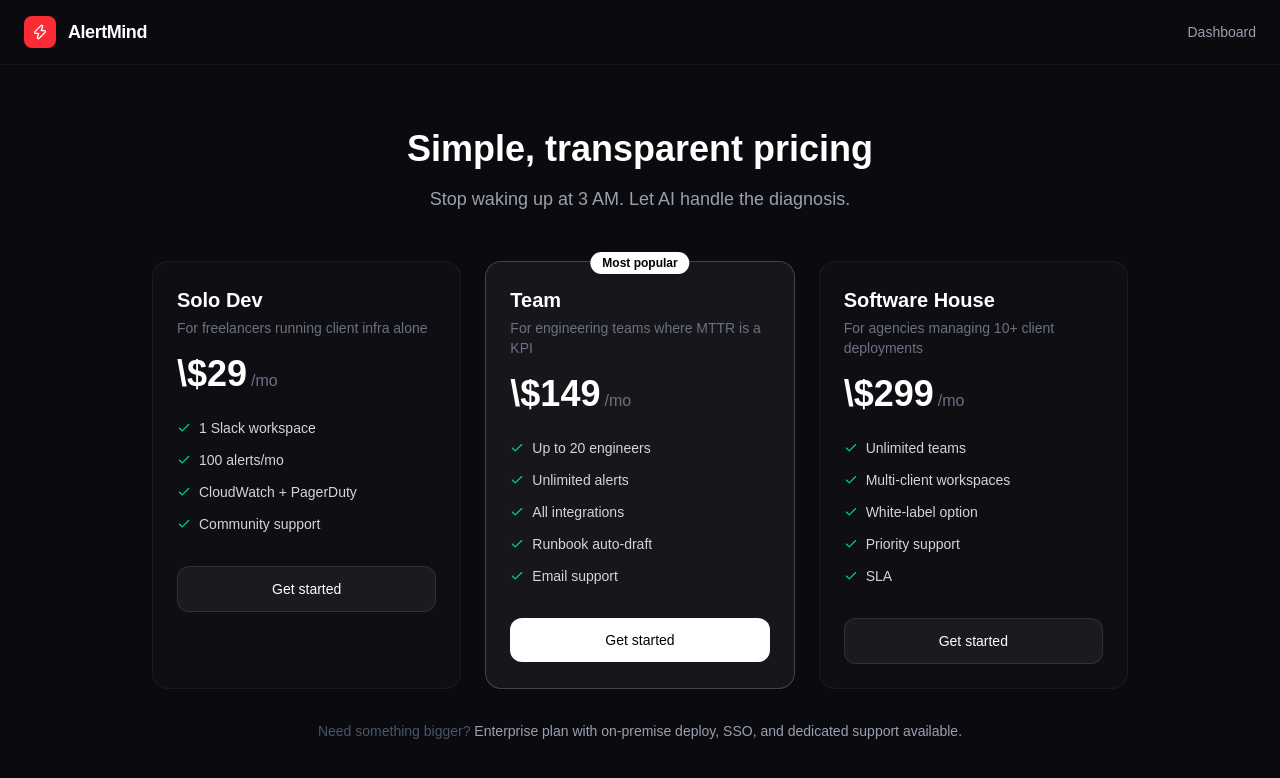
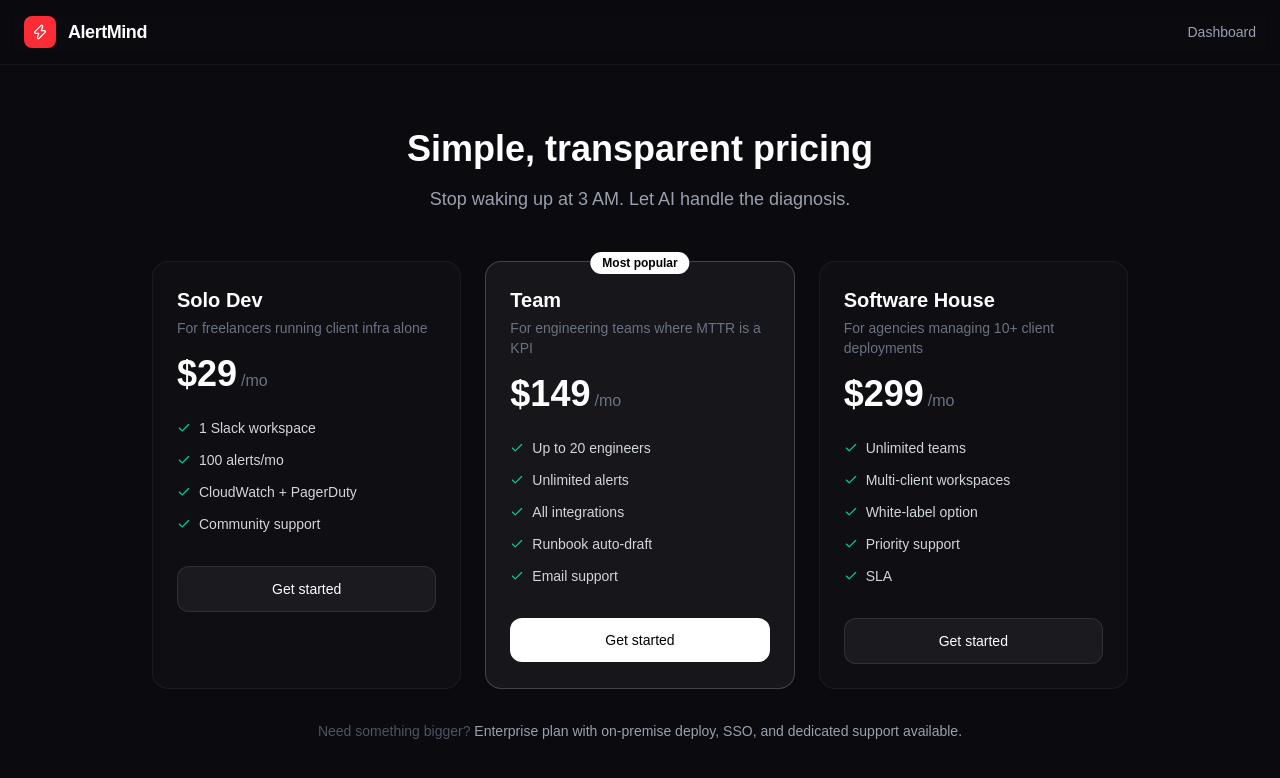
Before and after one commit to talalhafizmuhammad/alertmind-dashboard, a Next.js app: page /pricing in a window 1280 px wide. Shown: the top 778 px of the page. Built offline with nearby package versions, Linux system fonts and the light colour scheme.

Commit message:
fix: pricing dollar sign and add nav link

```diff
--- a/app/page.tsx
+++ b/app/page.tsx
@@ -103,6 +103,7 @@ export default function Dashboard() {
             <span className="font-bold text-lg tracking-tight">AlertMind</span>
             <span className="text-xs bg-emerald-500/10 text-emerald-400 border border-emerald-500/20 px-2 py-0.5 rounded-full">Live</span>
           </div>
+          <a href="/pricing" className="text-sm text-gray-400 hover:text-white transition-colors mr-4">Pricing</a>
           <button
             onClick={fetchAlerts}
             className="flex items-center gap-2 text-sm text-gray-400 hover:text-white transition-colors"
--- a/app/pricing/page.tsx
+++ b/app/pricing/page.tsx
@@ -91,7 +91,7 @@ export default function Pricing() {
                 <h2 className="text-xl font-bold mb-1">{plan.name}</h2>
                 <p className="text-gray-500 text-sm mb-4">{plan.description}</p>
                 <div className="flex items-baseline gap-1">
-                  <span className="text-4xl font-bold">\${plan.price}</span>
+                  <span className="text-4xl font-bold">${plan.price}</span>
                   <span className="text-gray-500">/mo</span>
                 </div>
               </div>
```
